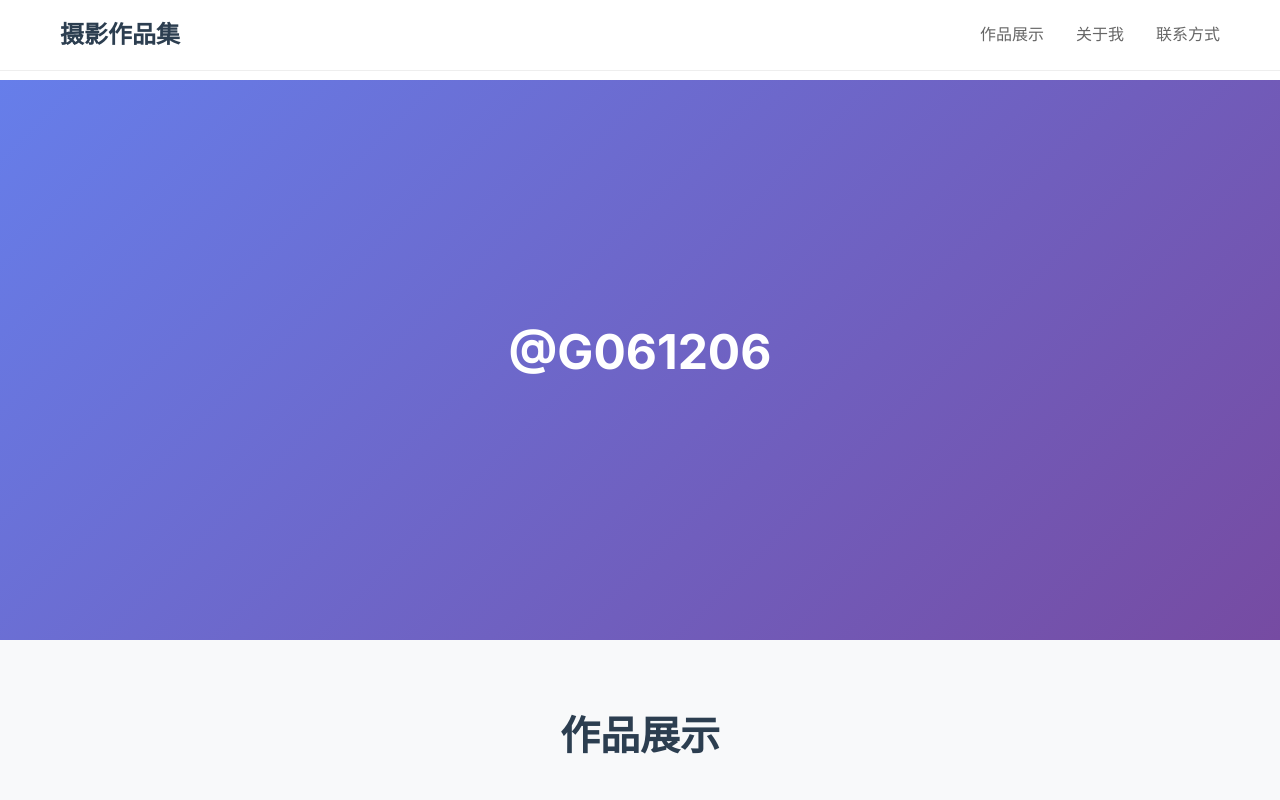
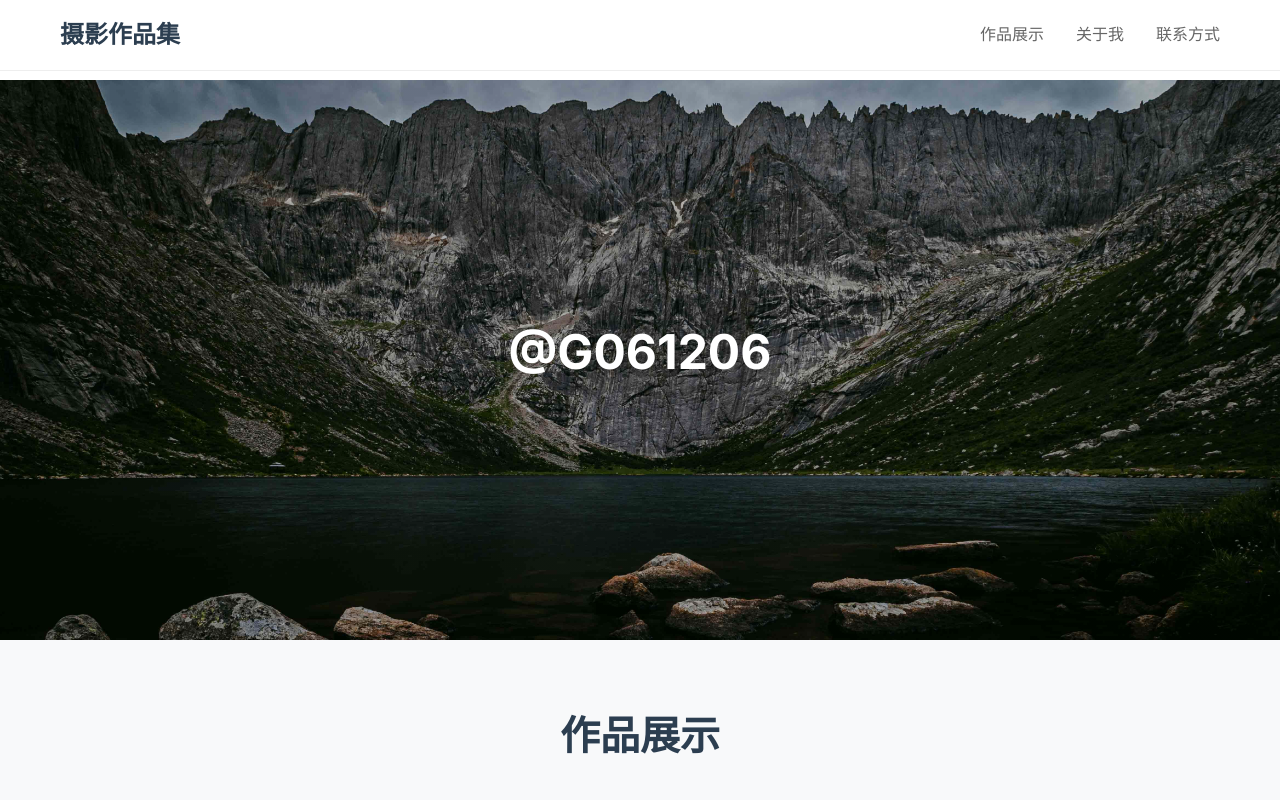
Before and after one commit to G061206/-Portfolio, a website: page public/index.html in a window 1280 px wide. Shown: the top 800 px of the page. Drawn offline with Linux system fonts and the light colour scheme; no server answers.

Commit message:
Update styles.css

```diff
--- a/public/styles.css
+++ b/public/styles.css
@@ -67,12 +67,18 @@ main {
 /* Hero区域 */
 .hero {
     height: 70vh;
-    background: linear-gradient(135deg, #667eea 0%, #764ba2 100%);
+    /* 使用图片背景 - 可以替换为你自己的图片URL */
+    background: linear-gradient(rgba(0, 0, 0, 0.2), rgba(0, 0, 0, 0.2)),
+               url('/images/hero-bg.jpg');
+    background-size: cover;
+    background-position: center;
+    background-repeat: no-repeat;
     display: flex;
     align-items: center;
     justify-content: center;
     text-align: center;
     color: white;
+    position: relative;
 }
 
 .hero-title {
```
